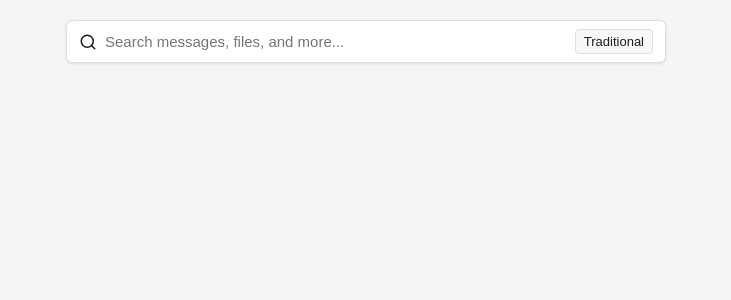
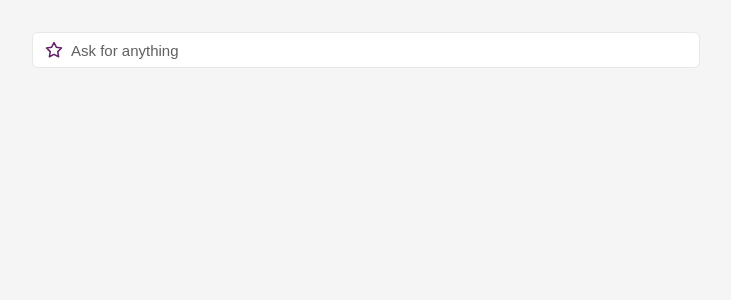
Before and after one commit to jrhein/omniswitcher-prototype, a React (Vite) app: page / in a window 1280 px wide. Shown: the top 300 px of the page, without its empty margins (274-1005 px from the left). Built offline with nearby package versions, Linux system fonts and the light colour scheme.

Commit message:
Update SearchBar component to match Slack design with AI and search modes

```diff
--- a/src/components/SearchBar.tsx
+++ b/src/components/SearchBar.tsx
@@ -1,38 +1,54 @@
 import { useState, useEffect } from 'react';
 import styled from 'styled-components';
 import { motion, AnimatePresence } from 'framer-motion';
-import { Search, MessageSquare } from 'react-feather';
+import { Search, Star, Clock, X } from 'react-feather';
 
 // Types
 interface SearchResult {
-  type: 'ai' | 'channel' | 'message' | 'file';
+  type: 'suggestion' | 'recent';
+  icon?: React.ReactNode;
   content: string;
+  subtext?: string;
 }
 
-interface ToggleButtonProps {
-  $isAIMode: boolean;  // Using $ prefix to avoid DOM attribute warning
+interface SearchContainerProps {
+  $isOpen: boolean;
+}
+
+interface SearchHeaderProps {
+  $isOpen: boolean;
 }
 
 // Styled Components
-const SearchContainer = styled.div`
+const SearchContainer = styled.div<SearchContainerProps>`
   position: relative;
   width: 100%;
-  max-width: 600px;
+  max-width: 700px;
   margin: 0 auto;
+  background: ${props => props.$isOpen ? '#fff' : 'transparent'};
+  border-radius: 8px;
+  box-shadow: ${props => props.$isOpen ? '0 4px 12px rgba(0,0,0,0.1)' : 'none'};
+`;
+
+const SearchHeader = styled.div<SearchHeaderProps>`
+  display: flex;
+  align-items: center;
+  padding: 12px 16px;
+  border-bottom: ${props => props.$isOpen ? '1px solid #e8e8e8' : 'none'};
 `;
 
 const SearchInput = styled.div`
   display: flex;
   align-items: center;
+  flex: 1;
   background: #fff;
-  border: 1px solid #ddd;
+  border: 1px solid #e8e8e8;
   border-radius: 6px;
   padding: 8px 12px;
-  box-shadow: 0 1px 3px rgba(0,0,0,0.1);
 
   &:focus-within {
-    border-color: #1264A3;
-    box-shadow: 0 0 0 4px rgba(18,100,163,0.1);
+    border-color: #611f69;
+    box-shadow: 0 0 0 4px rgba(97,31,105,0.1);
   }
 `;
 
@@ -42,128 +58,197 @@ const Input = styled.input`
   outline: none;
   font-size: 15px;
   padding: 0 8px;
+  color: #1d1c1d;
+
+  &::placeholder {
+    color: #616061;
+  }
 `;
 
-const ToggleButton = styled(motion.button)<ToggleButtonProps>`
-  background: ${props => props.$isAIMode ? '#1264A3' : '#f8f8f8'};
-  color: ${props => props.$isAIMode ? '#fff' : '#1d1c1d'};
-  border: 1px solid #ddd;
-  border-radius: 4px;
-  padding: 4px 8px;
-  font-size: 13px;
+const CloseButton = styled.button`
+  background: none;
+  border: none;
+  padding: 4px;
+  margin-left: 8px;
   cursor: pointer;
+  color: #616061;
   display: flex;
   align-items: center;
-  gap: 4px;
+  justify-content: center;
+
+  &:hover {
+    color: #1d1c1d;
+  }
 `;
 
-const ResultsDropdown = styled(motion.div)`
-  position: absolute;
-  top: 100%;
-  left: 0;
-  right: 0;
-  background: #fff;
-  border: 1px solid #ddd;
-  border-radius: 6px;
-  margin-top: 4px;
-  box-shadow: 0 4px 12px rgba(0,0,0,0.1);
-  max-height: 400px;
-  overflow-y: auto;
+const ResultsContainer = styled(motion.div)`
+  padding: 12px 0;
 `;
 
-const Tooltip = styled(motion.div)`
-  position: absolute;
-  top: -40px;
-  right: 0;
-  background: #1d1c1d;
-  color: #fff;
-  padding: 8px 12px;
-  border-radius: 4px;
+const SectionTitle = styled.div`
+  padding: 0 16px 8px;
   font-size: 13px;
+  font-weight: 700;
+  color: #1d1c1d;
+`;
+
+const ResultItem = styled(motion.div)`
+  display: flex;
+  align-items: center;
+  padding: 8px 16px;
+  cursor: pointer;
+
+  &:hover {
+    background: #f8f8f8;
+  }
+`;
+
+const IconWrapper = styled.div`
+  width: 24px;
+  height: 24px;
+  display: flex;
+  align-items: center;
+  justify-content: center;
+  margin-right: 12px;
+  color: #611f69;
+`;
+
+const ResultContent = styled.div`
+  flex: 1;
+`;
+
+const ResultTitle = styled.div`
+  font-size: 14px;
+  color: #1d1c1d;
+`;
+
+const ResultSubtext = styled.div`
+  font-size: 13px;
+  color: #616061;
+  margin-top: 2px;
 `;
 
 const SearchBar = () => {
   const [query, setQuery] = useState<string>('');
-  const [isAIMode, setIsAIMode] = useState<boolean>(false);
-  const [showTooltip, setShowTooltip] = useState<boolean>(false);
-  const [results, setResults] = useState<SearchResult[]>([]);
+  const [isAIMode, setIsAIMode] = useState<boolean>(true);
+  const [isOpen, setIsOpen] = useState<boolean>(false);
 
-  const detectSearchMode = (input: string): boolean => {
-    const questionPattern = /^(who|what|where|when|why|how)|.*\?$/i;
-    return questionPattern.test(input);
+  const suggestions: SearchResult[] = [
+    {
+      type: 'suggestion',
+      icon: <Star size={16} />,
+      content: 'Help me make the most of my day',
+    },
+    {
+      type: 'suggestion',
+      icon: <Star size={16} />,
+      content: '@Sales Coach Prep me for my Greenleaf Intro call in 1 hour',
+    },
+    {
+      type: 'suggestion',
+      icon: <Star size={16} />,
+      content: 'Draft an out of office plan for my upcoming PTO',
+    },
+  ];
+
+  const recentItems: SearchResult[] = [
+    {
+      type: 'recent',
+      icon: <Clock size={16} />,
+      content: 'Design Moves',
+    },
+    {
+      type: 'recent',
+      icon: <Clock size={16} />,
+      content: 'Where is the Acme org chart?',
+    },
+    {
+      type: 'recent',
+      icon: <Clock size={16} />,
+      content: 'Project Gizmo PRD',
+    },
+    {
+      type: 'recent',
+      icon: <Clock size={16} />,
+      content: 'Reorg announcements',
+    },
+  ];
+
+  const handleInputFocus = () => {
+    setIsOpen(true);
   };
 
-  useEffect(() => {
-    if (query) {
-      const shouldBeAIMode = detectSearchMode(query);
-      if (shouldBeAIMode !== isAIMode) {
-        setIsAIMode(shouldBeAIMode);
-        setShowTooltip(true);
-        setTimeout(() => setShowTooltip(false), 3000);
-      }
+  const handleClose = () => {
+    setIsOpen(false);
+    setQuery('');
+  };
 
-      // Simulate fetching results
-      const mockResults: SearchResult[] = isAIMode ?
-        [{ type: 'ai', content: `AI-powered answer for: ${query}` }] :
-        [
-          { type: 'channel', content: '#general' },
-          { type: 'message', content: 'Latest matching message' },
-          { type: 'file', content: 'document.pdf' }
-        ];
-      setResults(mockResults);
-    } else {
-      setResults([]);
-    }
-  }, [query, isAIMode]);
+  const toggleMode = () => {
+    setIsAIMode(!isAIMode);
+  };
 
   return (
-    <SearchContainer>
-      {showTooltip && (
-        <Tooltip
-          initial={{ opacity: 0, y: 10 }}
-          animate={{ opacity: 1, y: 0 }}
-          exit={{ opacity: 0 }}
-        >
-          Switched to {isAIMode ? 'AI Q&A' : 'Traditional'} mode
-        </Tooltip>
-      )}
-
-      <SearchInput>
-        <Search size={18} color="#1d1c1d" />
-        <Input
-          placeholder="Search messages, files, and more..."
-          value={query}
-          onChange={(e: React.ChangeEvent<HTMLInputElement>) => setQuery(e.target.value)}
-        />
-        <ToggleButton
-          $isAIMode={isAIMode}
-          onClick={() => setIsAIMode(!isAIMode)}
-          whileTap={{ scale: 0.95 }}
-        >
+    <SearchContainer $isOpen={isOpen}>
+      <SearchHeader $isOpen={isOpen}>
+        <SearchInput>
           {isAIMode ? (
-            <>
-              <MessageSquare size={14} />
-              AI
-            </>
+            <Star size={18} color="#611f69" />
           ) : (
-            'Traditional'
+            <Search size={18} color="#616061" />
           )}
-        </ToggleButton>
-      </SearchInput>
+          <Input
+            placeholder={isAIMode ? "Ask for anything" : "Search everywhere"}
+            value={query}
+            onChange={(e) => setQuery(e.target.value)}
+            onFocus={handleInputFocus}
+          />
+        </SearchInput>
+        {isOpen && (
+          <CloseButton onClick={handleClose}>
+            <X size={20} />
+          </CloseButton>
+        )}
+      </SearchHeader>
 
       <AnimatePresence>
-        {results.length > 0 && (
-          <ResultsDropdown
-            initial={{ opacity: 0, y: -10 }}
-            animate={{ opacity: 1, y: 0 }}
+        {isOpen && !query && (
+          <ResultsContainer
+            initial={{ opacity: 0 }}
+            animate={{ opacity: 1 }}
             exit={{ opacity: 0 }}
           >
-            {results.map((result, index) => (
-              <div key={index} style={{ padding: '8px 12px' }}>
-                {result.content}
-              </div>
+            <SectionTitle>Suggestions</SectionTitle>
+            {suggestions.map((item, index) => (
+              <ResultItem
+                key={`suggestion-${index}`}
+                initial={{ opacity: 0, y: -10 }}
+                animate={{ opacity: 1, y: 0 }}
+                transition={{ delay: index * 0.05 }}
+              >
+                <IconWrapper>{item.icon}</IconWrapper>
+                <ResultContent>
+                  <ResultTitle>{item.content}</ResultTitle>
+                  {item.subtext && <ResultSubtext>{item.subtext}</ResultSubtext>}
+                </ResultContent>
+              </ResultItem>
             ))}
-          </ResultsDropdown>
+
+            <SectionTitle style={{ marginTop: 16 }}>Recent</SectionTitle>
+            {recentItems.map((item, index) => (
+              <ResultItem
+                key={`recent-${index}`}
+                initial={{ opacity: 0, y: -10 }}
+                animate={{ opacity: 1, y: 0 }}
+                transition={{ delay: (suggestions.length + index) * 0.05 }}
+              >
+                <IconWrapper>{item.icon}</IconWrapper>
+                <ResultContent>
+                  <ResultTitle>{item.content}</ResultTitle>
+                  {item.subtext && <ResultSubtext>{item.subtext}</ResultSubtext>}
+                </ResultContent>
+              </ResultItem>
+            ))}
+          </ResultsContainer>
         )}
       </AnimatePresence>
     </SearchContainer>
```
